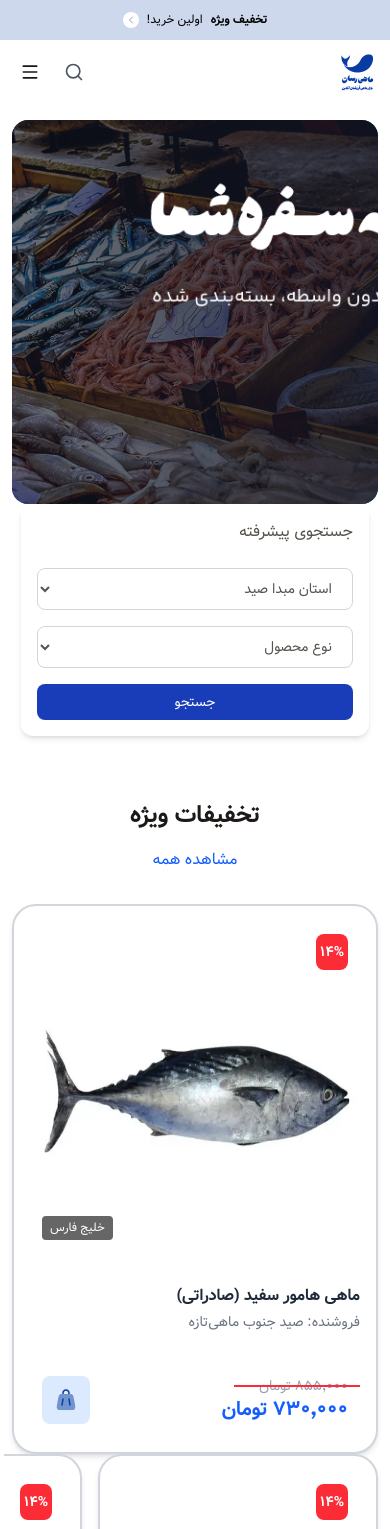
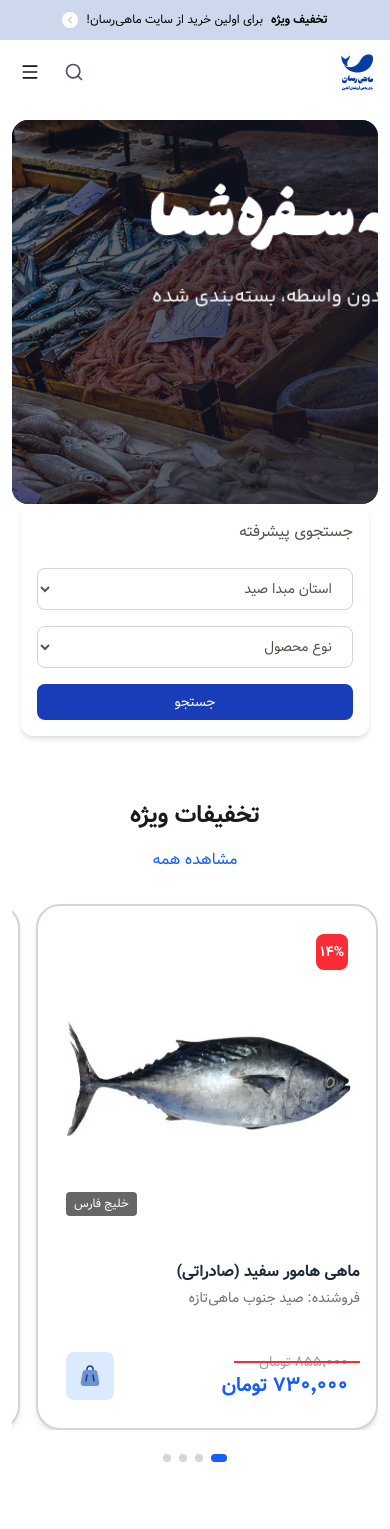
Before and after one commit to farzadadel92/mahiresan_mvp, a Next.js app: page / in a window 390 px wide. Shown: the top 1529 px of the page. Built offline with nearby package versions, Linux system fonts and the light colour scheme.

Commit message:
add some responsive changes

```diff
--- a/src/components/General/Header.tsx
+++ b/src/components/General/Header.tsx
@@ -55,11 +55,13 @@ const Header = () => {
       >
         <p className="flex text-black gap-2 sm:gap-3 text-xs sm:text-sm md:text-base items-center">
           <span className="font-bold">تخفیف ویژه</span>
-          <span className="hidden xs:inline">برای اولین خرید از سایت ماهی‌رسان!</span>
-          <span className="inline xs:hidden">اولین خرید!</span>
-          <span className="bg-white rounded-full text-gray-400 justify-center items-center inline-flex p-0.5 sm:p-1">
+          <span className="">برای اولین خرید از سایت ماهی‌رسان!</span>
+          <Link
+            className="bg-white rounded-full hover:scale-105 text-gray-400 justify-center items-center inline-flex p-0.5 sm:p-1"
+            href={"/"}
+          >
             <ChevronLeft className="w-3 h-3 sm:w-4 sm:h-4" />
-          </span>
+          </Link>
         </p>
       </div>
 
--- a/src/components/shop/CardSection.tsx
+++ b/src/components/shop/CardSection.tsx
@@ -3,10 +3,9 @@
 
 import Link from 'next/link';
 import { ChevronLeft, ChevronRight } from 'lucide-react';
+import { useRef, useState, useEffect } from 'react';
 import ProductCard from './ProductCard';
-
 import { CardSectionProps } from '@/src/types/ui.types';
-
 
 export default function CardSection({
   title,
@@ -16,18 +15,127 @@ export default function CardSection({
   showArrows = true,
   slidesToShow = 4,
 }: CardSectionProps) {
-  // Responsive slidesToShow based on screen size
-  const getResponsiveSlides = () => {
+  const scrollContainerRef = useRef<HTMLDivElement>(null);
+  const [canScrollLeft, setCanScrollLeft] = useState(false);
+  const [canScrollRight, setCanScrollRight] = useState(false);
+  const [currentIndex, setCurrentIndex] = useState(0);
+  const [maxIndex, setMaxIndex] = useState(0);
+  const [isDesktop, setIsDesktop] = useState(true);
+
+  // Get slides to show based on screen size
+  const getSlidesToShow = () => {
     if (typeof window !== 'undefined') {
-      if (window.innerWidth < 640) return Math.min(slidesToShow, 1);
-      if (window.innerWidth < 768) return Math.min(slidesToShow, 2);
-      if (window.innerWidth < 1024) return Math.min(slidesToShow, 3);
+      if (window.innerWidth < 640) return 1;
+      if (window.innerWidth < 768) return 2;
+      if (window.innerWidth < 1024) return 3;
     }
     return slidesToShow;
   };
 
-  const displayCount = typeof window !== 'undefined' ? getResponsiveSlides() : slidesToShow;
-  const visibleProducts = products.slice(0, displayCount);
+  const [slidesToShowCount, setSlidesToShowCount] = useState(slidesToShow);
+
+  useEffect(() => {
+    const handleResize = () => {
+      const count = getSlidesToShow();
+      setSlidesToShowCount(count);
+      setIsDesktop(window.innerWidth >= 640);
+    };
+
+    handleResize();
+    window.addEventListener('resize', handleResize);
+    return () => window.removeEventListener('resize', handleResize);
+  }, []);
+
+  // Calculate max index for pagination
+  useEffect(() => {
+    const totalPages = Math.ceil(products.length / slidesToShowCount);
+    setMaxIndex(Math.max(0, totalPages - 1));
+  }, [products.length, slidesToShowCount]);
+
+  // Desktop: Scroll by full page
+  const scrollDesktop = (direction: 'left' | 'right') => {
+    if (!scrollContainerRef.current) return;
+
+    const newIndex = direction === 'left' ? currentIndex - 1 : currentIndex + 1;
+    if (newIndex < 0 || newIndex > maxIndex) return;
+
+    const container = scrollContainerRef.current;
+    const cardWidth = container.clientWidth / slidesToShowCount;
+    const scrollAmount = cardWidth * slidesToShowCount;
+
+    container.scrollTo({
+      left: newIndex * scrollAmount,
+      behavior: 'smooth',
+    });
+
+    setCurrentIndex(newIndex);
+  };
+
+  // Mobile: Free horizontal scroll with touch
+  const handleTouchStart = useRef(0);
+  const handleTouchMove = useRef(0);
+
+  const onTouchStart = (e: React.TouchEvent) => {
+    if (!isDesktop) {
+      handleTouchStart.current = e.touches[0].clientX;
+    }
+  };
+
+  const onTouchMove = (e: React.TouchEvent) => {
+    if (!isDesktop) {
+      handleTouchMove.current = e.touches[0].clientX;
+    }
+  };
+
+  const onTouchEnd = () => {
+    if (!isDesktop) {
+      const diff = handleTouchStart.current - handleTouchMove.current;
+      if (Math.abs(diff) > 50) {
+        // Just let the natural scroll happen, no programmatic scrolling needed
+        // Update dots position after scroll
+        setTimeout(updateMobileScrollPosition, 100);
+      }
+    }
+  };
+
+  // Update current index for mobile dots based on scroll position
+  const updateMobileScrollPosition = () => {
+    if (!scrollContainerRef.current || isDesktop) return;
+
+    const container = scrollContainerRef.current;
+    const cardWidth = container.clientWidth;
+    const scrollLeft = container.scrollLeft;
+    const newIndex = Math.round(scrollLeft / cardWidth);
+    setCurrentIndex(newIndex);
+
+    // Update scroll buttons state for desktop
+    setCanScrollLeft(scrollLeft > 0);
+    setCanScrollRight(scrollLeft + container.clientWidth < container.scrollWidth - 1);
+  };
+
+  // Update scroll position on scroll events (for mobile)
+  useEffect(() => {
+    const container = scrollContainerRef.current;
+    if (!container) return;
+
+    const handleScroll = () => {
+      if (isDesktop) {
+        // For desktop: update button states
+        const { scrollLeft, scrollWidth, clientWidth } = container;
+        setCanScrollLeft(scrollLeft > 0);
+        setCanScrollRight(scrollLeft + clientWidth < scrollWidth - 1);
+      } else {
+        // For mobile: update dots
+        const cardWidth = container.clientWidth;
+        const scrollLeft = container.scrollLeft;
+        const newIndex = Math.round(scrollLeft / cardWidth);
+        setCurrentIndex(newIndex);
+      }
+    };
+
+    container.addEventListener('scroll', handleScroll);
+    return () => container.removeEventListener('scroll', handleScroll);
+  }, [isDesktop, slidesToShowCount]);
 
   return (
     <section className={`mt-16 sm:mt-20 md:mt-24 lg:mt-28 mb-16 sm:mb-20 md:mb-24 lg:mb-28 ${className}`}>
@@ -52,27 +160,50 @@ export default function CardSection({
 
       {/* Products Container with Navigation */}
       <div className="relative mt-8 sm:mt-10 md:mt-12 flex flex-col sm:flex-row items-center gap-4 sm:gap-6 md:gap-10">
-        {/* Right Button - Previous */}
-        {showArrows && (
+        {/* Desktop Left Button */}
+        {showArrows && isDesktop && (
           <button
-            className="hidden sm:flex shrink-0 bg-blue-800 text-white backdrop-blur-sm rounded-lg shadow-lg p-3 sm:p-4 md:p-6 hover:bg-blue-700 hover:shadow-xl transition-all duration-300 hover:scale-105 cursor-pointer"
+            className={`hidden sm:flex shrink-0 bg-blue-800 text-white backdrop-blur-sm rounded-lg shadow-lg p-3 sm:p-4 md:p-6 hover:bg-blue-700 hover:shadow-xl transition-all duration-300 hover:scale-105 cursor-pointer ${
+              !canScrollLeft ? 'opacity-40 cursor-not-allowed hover:scale-100' : ''
+            }`}
             aria-label="Previous products"
-            onClick={() => {
-              // Add scroll functionality here if needed
-              console.log('Previous products');
-            }}
+            onClick={() => scrollDesktop('left')}
+            disabled={!canScrollLeft}
           >
             <ChevronRight className="w-4 h-4 sm:w-5 sm:h-5 md:w-6 md:h-6" />
           </button>
         )}
 
-        {/* Products Grid - Responsive */}
-        <div className="flex-1 w-full">
-          <div className="grid gap-4 sm:gap-5 md:gap-6" style={{
-            gridTemplateColumns: 'repeat(auto-fit, minmax(250px, 1fr))'
-          }}>
-            {visibleProducts.map((product) => (
-              <div key={product.id} className="w-full">
+        {/* Scrollable Products Container */}
+        <div
+          ref={scrollContainerRef}
+          className="flex-1 w-full overflow-x-auto scroll-smooth"
+          style={{
+            scrollbarWidth: 'none',
+            msOverflowStyle: 'none',
+            WebkitOverflowScrolling: 'touch'
+          }}
+          onTouchStart={onTouchStart}
+          onTouchMove={onTouchMove}
+          onTouchEnd={onTouchEnd}
+        >
+          <div
+            className="flex gap-4 sm:gap-5 md:gap-6"
+            style={{
+              width: 'max-content',
+              minWidth: '100%',
+            }}
+          >
+            {products.map((product) => (
+              <div
+                key={product.id}
+                className="w-full"
+                style={{
+                  width: isDesktop ? `calc((100% / ${slidesToShowCount}) - 1rem)` : 'calc(100vw - 3rem)',
+                  minWidth: isDesktop ? 'auto' : 'calc(100vw - 3rem)',
+                  flexShrink: 0
+                }}
+              >
                 <ProductCard
                   id={product.id}
                   name={product.name}
@@ -86,66 +217,34 @@ export default function CardSection({
               </div>
             ))}
           </div>
-
-          {/* Mobile Scrollable Container */}
-          <div className="sm:hidden overflow-x-auto pb-4 -mx-2 px-2">
-            <div className="flex gap-4" style={{ minWidth: '100%' }}>
-              {products.slice(0, 4).map((product) => (
-                <div key={product.id} className="min-w-70 w-70 shrink-0">
-                  <ProductCard
-                    id={product.id}
-                    name={product.name}
-                    price={product.price}
-                    originalPrice={product.originalPrice}
-                    discount={product.discount}
-                    image={product.image}
-                    origin={product.origin}
-                    vendorName={product.vendorName}
-                  />
-                </div>
-              ))}
-            </div>
-
-            {/* Mobile Scroll Indicators */}
-            <div className="flex justify-center gap-2 mt-4">
-              <div className="w-2 h-2 rounded-full bg-blue-600"></div>
-              <div className="w-2 h-2 rounded-full bg-gray-300"></div>
-              <div className="w-2 h-2 rounded-full bg-gray-300"></div>
-              <div className="w-2 h-2 rounded-full bg-gray-300"></div>
-            </div>
-          </div>
         </div>
 
-        {/* Left Button - Next */}
-        {showArrows && (
+        {/* Desktop Right Button */}
+        {showArrows && isDesktop && (
           <button
-            className="hidden sm:flex shrink-0 bg-blue-800 text-white backdrop-blur-sm rounded-lg shadow-lg p-3 sm:p-4 md:p-6 hover:bg-blue-700 hover:shadow-xl transition-all duration-300 hover:scale-105 cursor-pointer"
+            className={`hidden sm:flex shrink-0 bg-blue-800 text-white backdrop-blur-sm rounded-lg shadow-lg p-3 sm:p-4 md:p-6 hover:bg-blue-700 hover:shadow-xl transition-all duration-300 hover:scale-105 cursor-pointer ${
+              !canScrollRight ? 'opacity-40 cursor-not-allowed hover:scale-100' : ''
+            }`}
             aria-label="Next products"
-            onClick={() => {
-              // Add scroll functionality here if needed
-              console.log('Next products');
-            }}
+            onClick={() => scrollDesktop('right')}
+            disabled={!canScrollRight}
           >
             <ChevronLeft className="w-4 h-4 sm:w-5 sm:h-5 md:w-6 md:h-6" />
           </button>
         )}
       </div>
 
-      {/* Mobile Navigation Arrows (Bottom) */}
-      {showArrows && (
-        <div className="flex sm:hidden justify-center gap-4 mt-6">
-          <button
-            className="bg-blue-800 text-white rounded-lg p-3 hover:bg-blue-700 transition-all duration-300"
-            aria-label="Previous products"
-          >
-            <ChevronRight className="w-5 h-5" />
-          </button>
-          <button
-            className="bg-blue-800 text-white rounded-lg p-3 hover:bg-blue-700 transition-all duration-300"
-            aria-label="Next products"
-          >
-            <ChevronLeft className="w-5 h-5" />
-          </button>
+      {/* Mobile Dots Indicator */}
+      {showArrows && !isDesktop && maxIndex > 0 && (
+        <div className="flex sm:hidden justify-center gap-2 mt-6">
+          {Array.from({ length: maxIndex + 1 }).map((_, idx) => (
+            <div
+              key={idx}
+              className={`w-2 h-2 rounded-full transition-all duration-300 ${
+                idx === currentIndex ? 'bg-blue-600 w-4' : 'bg-gray-300'
+              }`}
+            />
+          ))}
         </div>
       )}
     </section>
```
